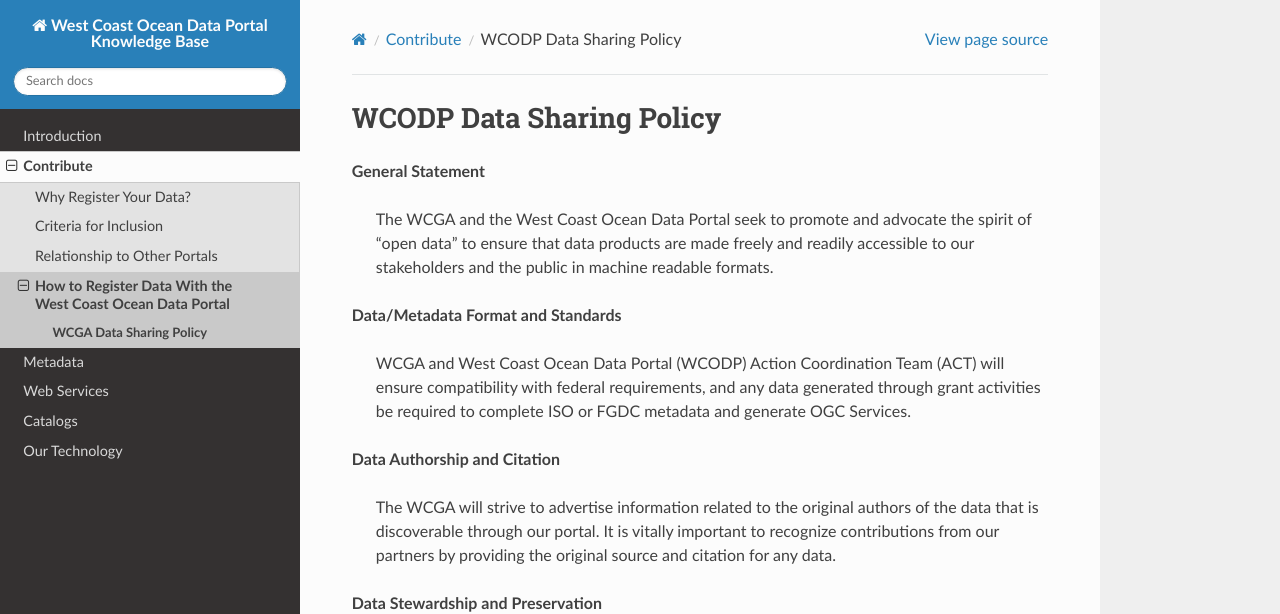
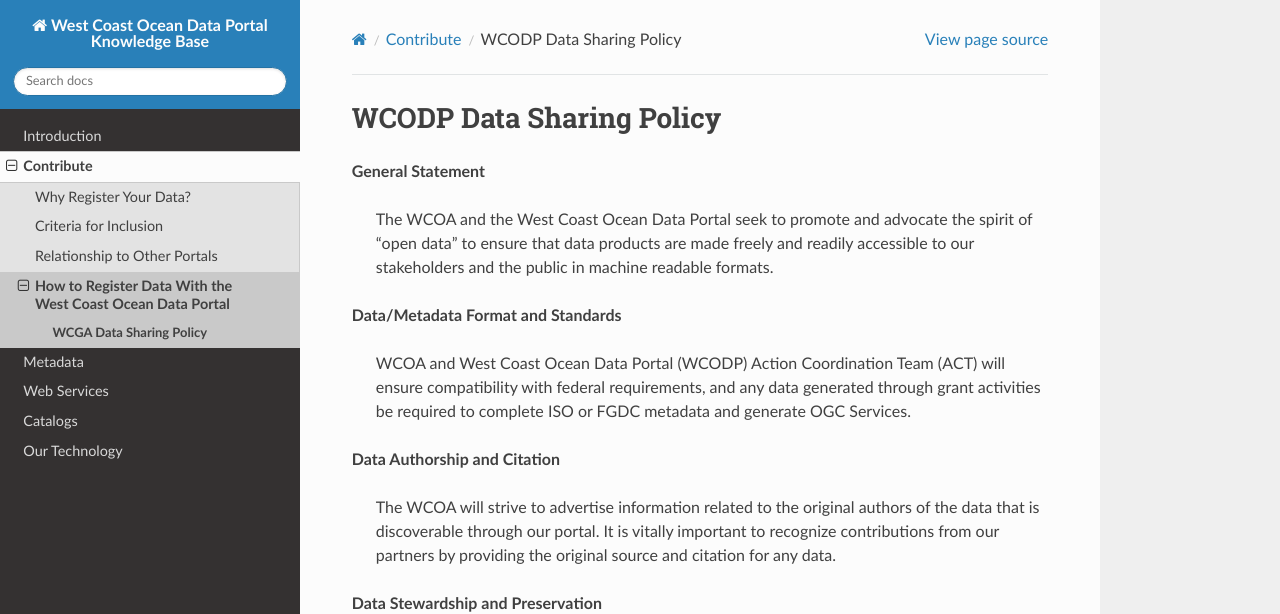
Before and after one commit to WCGA/knowledge-base, a Sphinx documentation site: the page built from docs/contribute/data_sharing_policy.rst, in a window 1280 px wide and 1213 px high. Shown: the top 614 px of the window. Built offline with Sphinx 7.4.7 and the Read the Docs theme 3.1.0, drawn with Linux system fonts in a browser that asks for light colours.

Commit message:
Update data_sharing_policy.rst

```diff
--- a/docs/contribute/data_sharing_policy.rst
+++ b/docs/contribute/data_sharing_policy.rst
@@ -4,15 +4,15 @@
 
 **General Statement**
 
-	The WCGA and the West Coast Ocean Data Portal seek to promote and advocate the spirit of “open data” to ensure that data products are made freely and readily accessible to our stakeholders and the public in machine readable formats.
+	The WCOA and the West Coast Ocean Data Portal seek to promote and advocate the spirit of “open data” to ensure that data products are made freely and readily accessible to our stakeholders and the public in machine readable formats.
 
 **Data/Metadata Format and Standards**
 
- 	WCGA and West Coast Ocean Data Portal (WCODP) Action Coordination Team (ACT) will ensure compatibility with federal requirements, and any data generated through grant activities be required to complete ISO or FGDC metadata and generate OGC Services.
+ 	WCOA and West Coast Ocean Data Portal (WCODP) Action Coordination Team (ACT) will ensure compatibility with federal requirements, and any data generated through grant activities be required to complete ISO or FGDC metadata and generate OGC Services.
 
 **Data Authorship and Citation**
 
-	The WCGA will strive to advertise information related to the original authors of the data that is discoverable through our portal. It is vitally important to recognize contributions from our partners by providing the original source and citation for any data.
+	The WCOA will strive to advertise information related to the original authors of the data that is discoverable through our portal. It is vitally important to recognize contributions from our partners by providing the original source and citation for any data.
 
 **Data Stewardship and Preservation**
 
```
